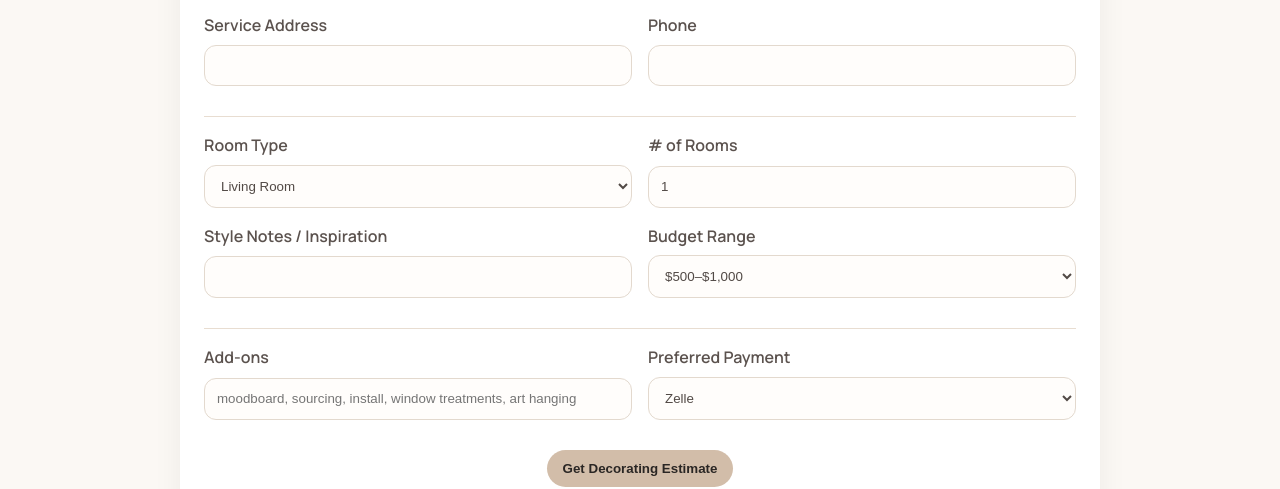
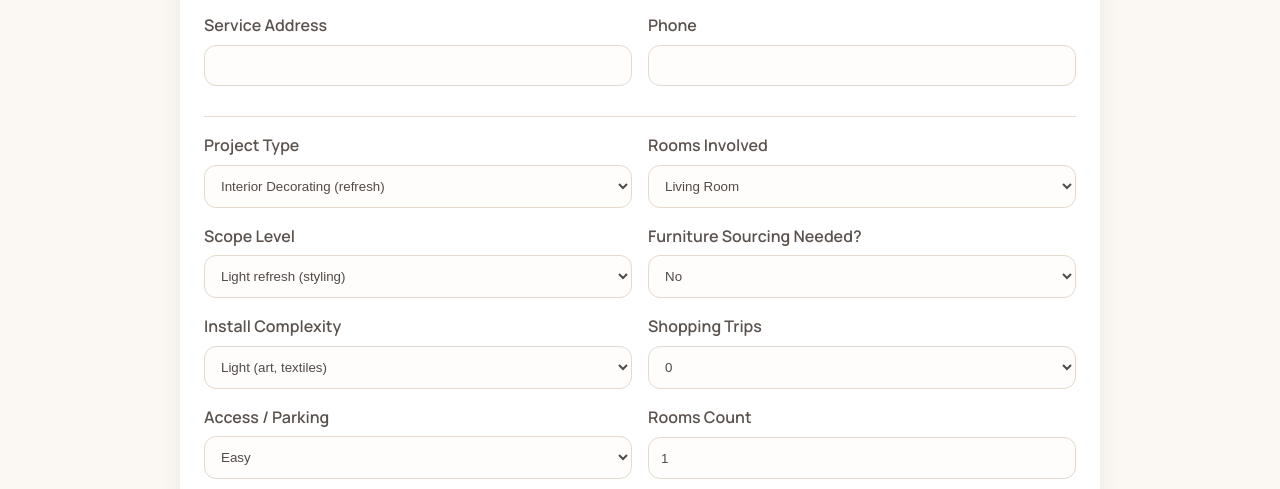
Before and after one commit to richellestoweres-maker/the-finishing-touch, a plain HTML site: page intake-decor.html in a window 1280 px wide. Shown: the part 320-809 px from the top of the page. Drawn offline with nearby package versions, Linux system fonts and the light colour scheme.

Commit message:
Update intake-decor.html

```diff
--- a/intake-decor.html
+++ b/intake-decor.html
@@ -78,29 +78,81 @@
       </div>
 
      <div class="fieldset grid-2">
-        <label>Room Type
-          <select name="room">
+  <!-- Project type -->
+  <label>Project Type
+    <select name="decor_type">
+      <option>Interior Decorating (refresh)</option>
+      <option>Interior Decorating (full room)</option>
+      <option>Staging — Occupied</option>
+      <option>Staging — Vacant</option>
+    </select>
+  </label>
+  <label>Rooms Involved
+    <select name="decor_room">
       <option>Living Room</option>
       <option>Bedroom</option>
       <option>Dining Room</option>
       <option>Home Office</option>
+      <option>Kitchen / Nook</option>
+      <option>Entryway</option>
+      <option>Multiple Rooms</option>
     </select>
   </label>
-        <label># of Rooms<input name="count" type="number" min="1" value="1"></label>
-        <label>Style Notes / Inspiration<input name="notes"></label>
+
+  <!-- Scope / sourcing -->
+  <label>Scope Level
+    <select name="decor_scope">
+      <option>Light refresh (styling)</option>
+      <option>Refresh + small sourcing</option>
+      <option>Full design (sourcing + install)</option>
+    </select>
+  </label>
+  <label>Furniture Sourcing Needed?
+    <select name="decor_furniture">
+      <option>No</option>
+      <option>Yes — a few pieces</option>
+      <option>Yes — multiple pieces</option>
+    </select>
+  </label>
+
+  <!-- Install complexity -->
+  <label>Install Complexity
+    <select name="decor_install">
+      <option>Light (art, textiles)</option>
+      <option>Moderate (art + small furniture)</option>
+      <option>Heavy (multiple furniture + window treatments)</option>
+    </select>
+  </label>
+  <label>Shopping Trips
+    <select name="decor_shopping">
+      <option>0</option><option>1</option><option>2</option><option>3+</option>
+    </select>
+  </label>
+
+  <!-- Logistics -->
+  <label>Access / Parking
+    <select name="decor_access">
+      <option>Easy</option>
+      <option>Stairs / elevator</option>
+      <option>HOA / tight timing</option>
+    </select>
+  </label>
+  <label>Rooms Count
+    <input name="count" type="number" min="1" value="1">
+  </label>
+
+  <!-- Budget & notes -->
   <label>Budget Range
     <select name="budget">
-            <option>$500–$1,000</option><option>$1,000–$2,500</option><option>$2,500–$5,000</option><option>$5,000+</option>
+      <option>$500–$1,000</option><option>$1,000–$2,500</option>
+      <option>$2,500–$5,000</option><option>$5,000+</option>
     </select>
+  </label>
+  <label>Notes / Style Inspiration
+    <input name="notes" placeholder="mood, palette, Pinterest, must-keeps">
   </label>
 </div>
 
-      <div class="fieldset grid-2">
-        <label>Add-ons<input name="addons" placeholder="moodboard, sourcing, install, window treatments, art hanging"></label>
-        <label>Preferred Payment
-          <select name="pay"><option>Zelle</option><option>Venmo</option><option>Cash</option><option>Cash App</option></select>
-        </label>
-      </div>
 
       <div class="submit-row">
         <button class="btn btn-solid" type="submit">Get Decorating Estimate</button>
```
Lines whose indentation alone changed are shown as unchanged.
